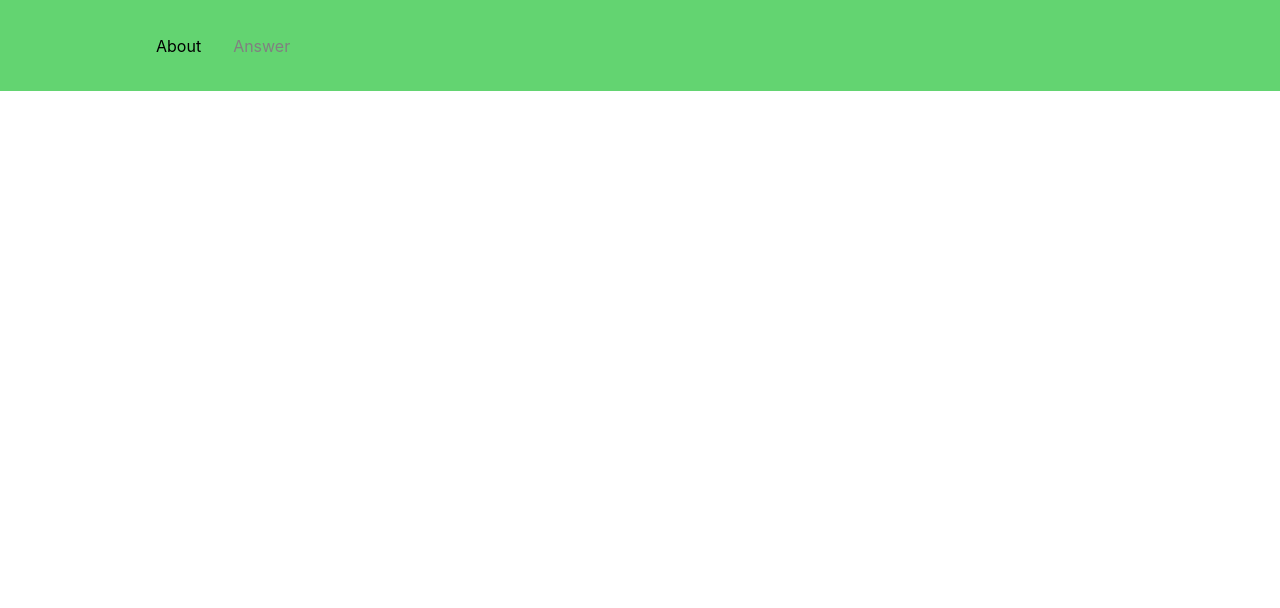
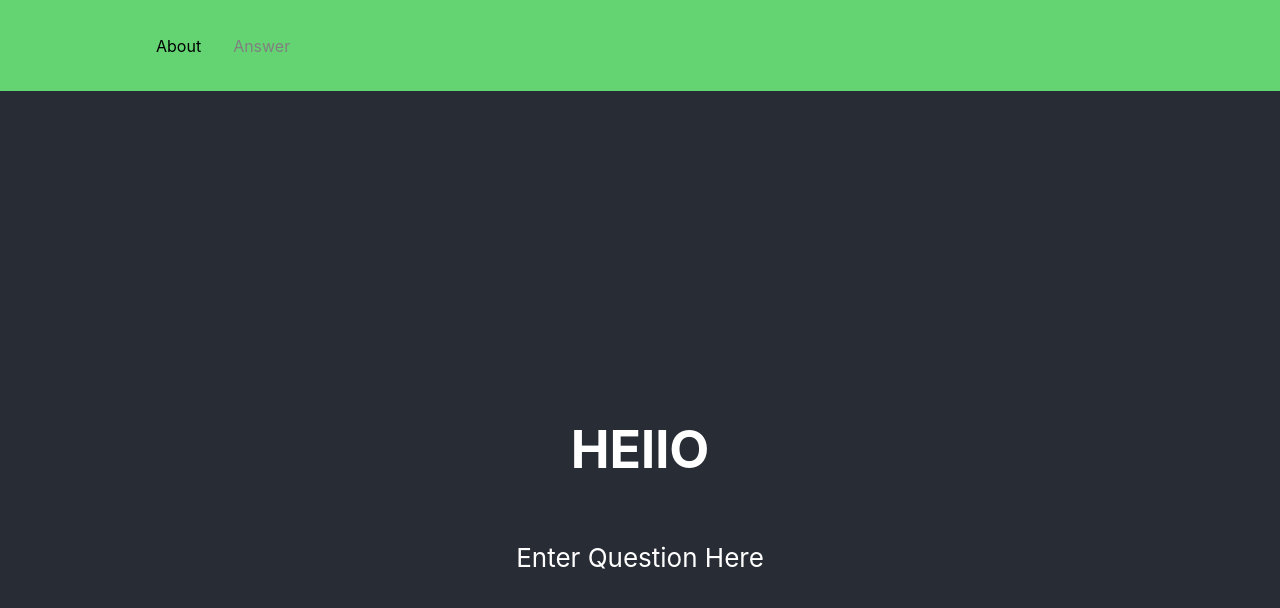
Before and after one commit to quinoesteban555/Study-App, a React (Create React App) app in the folder client/: page /about in a window 1280 px wide. Shown: the top 608 px of the page. Built offline with nearby package versions, Linux system fonts and the light colour scheme.

Commit message:
no message

```diff
--- a/client/src/App.js
+++ b/client/src/App.js
@@ -13,7 +13,7 @@ function App() {
     <Router>
       <Navbar />
     <Routes>
-    <Route path='/about' exact component={About} />
+    <Route path='/about' element={<About/>} />
     <Route path='/answer' element={<Answer />} />
     </Routes>
     </Router>
--- a/client/src/pages/about.js
+++ b/client/src/pages/about.js
@@ -2,15 +2,9 @@ import React from 'react';
 
 const About = () => {
   return (
-    <div
-      style={{
-        display: 'flex',
-        justifyContent: 'Right',
-        alignItems: 'Right',
-        height: '100vh'
-      }}
-    >
-      <h1>GeeksforGeeks is a Computer Science portal for geeks.</h1>
+    <div className="App-header" >
+    <h1> HEllO</h1>
+      <p>Enter Question Here </p>
     </div>
   );
 };
```
